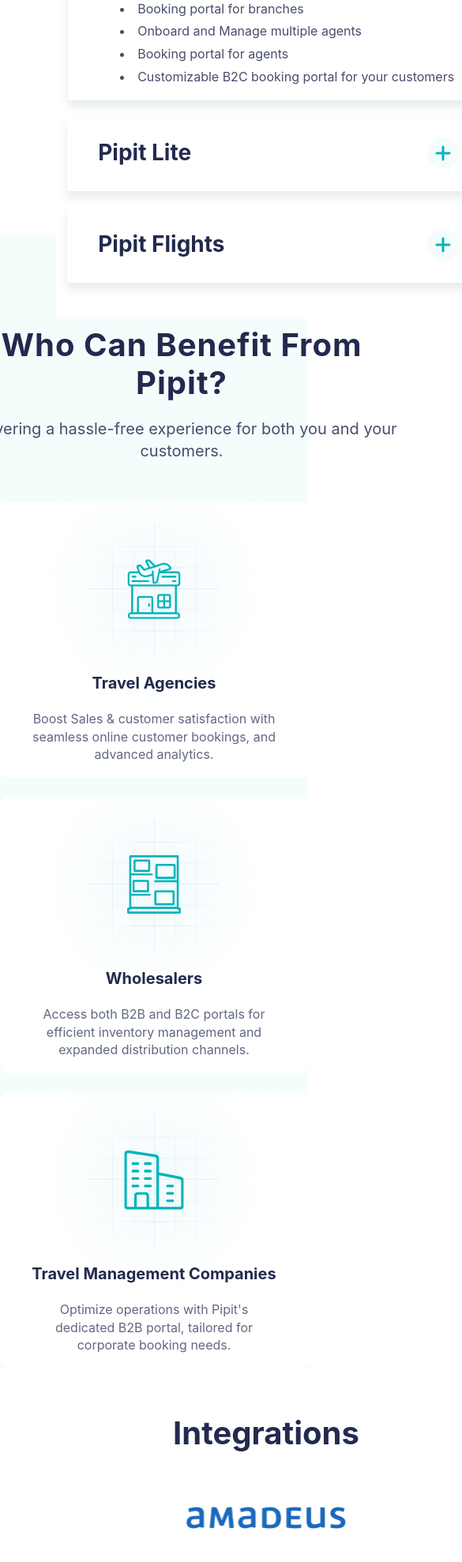
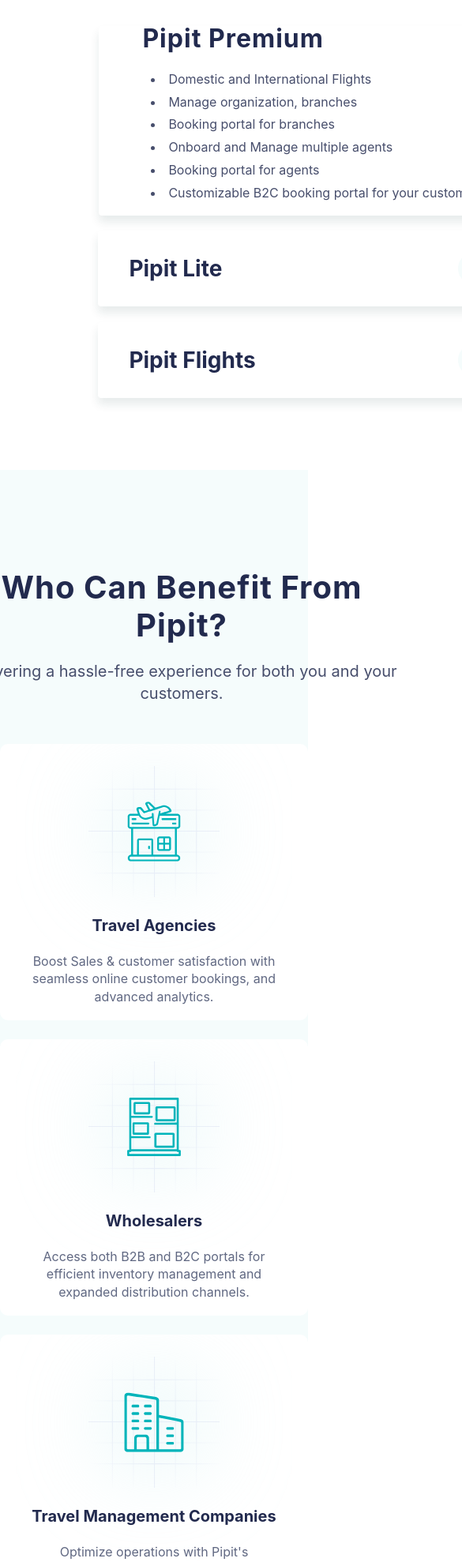
Before and after one commit to iamsabitak/PiPit-Frontend, a React (Vite) app: page / in a window 390 px wide. Shown: the part 3886-5864 px from the top of the page at 79% size, 585 px wide, since content can reach past the window. Built offline with nearby package versions, Linux system fonts and the light colour scheme.

Commit message:
fixed some issues

```diff
--- a/src/App.tsx
+++ b/src/App.tsx
@@ -1,5 +1,4 @@
 import React from "react";
-
 import AppContent from "./AppContent";
 
 const App: React.FC = () => {
--- a/src/components/MainContent.tsx
+++ b/src/components/MainContent.tsx
@@ -22,7 +22,6 @@
           <Text
             className="text"
             mt={4}
-            h={"174px"}
             fw={700}
             size="48px"
             c={"#222A4E"}
--- a/src/components/PipitBenefitsTable.tsx
+++ b/src/components/PipitBenefitsTable.tsx
@@ -41,6 +41,8 @@
       mt={90}
       w={"1,440px"}
       // h={"690px"}
+      pt={10}
+      pb={50}
       className="PipitBenefitsTable"
     >
       <Box
--- a/src/index.css
+++ b/src/index.css
@@ -6,8 +6,7 @@
 
 @media (min-width: 375px) and (max-width: 767px) {
   .container {
-    width: 43.1rem;
-    /* height: 42rem; */
+    width: 768px;
     padding: 60px;
     background-color: linear-gradient(
       90deg,
@@ -56,24 +55,27 @@
     font-size: 40px;
     line-height: 34.1px;
   }
-  .content {
+  /* .content {
     height: 49rem;
-  }
+  } */
   .FeatureSection {
-    width: 43.1rem;
+    width: 768px;
     display: grid;
     align-items: center;
     justify-content: center;
     /* margin-left: -60px; */
   }
+  .FeatureSection1 {
+    width: 368px;
+  }
   .FeaturePresentation {
-    width: 43.1rem;
+    width: 768px;
     height: 882.21px;
     display: grid;
     align-items: center;
     text-align: center;
     justify-content: center;
-    margin-top: -30px;
+    /* margin-top: -30px; */
     align-items: center;
   }
   .FeaturePresentation-text {
@@ -95,14 +97,13 @@
     margin-left: 9rem;
   }
   .PipitBenefitsTable {
-    width: 43.1rem;
+    width: 768px;
     display: grid;
     align-items: center;
     text-align: center;
     justify-content: center;
-    /* margin-top: 90px; */
+    margin-top: 15rem !important;
     align-items: center;
-    /* padding-bottom: 50px; */
   }
   .PipitBenefitsTable-text {
     width: 547px;
@@ -128,7 +129,7 @@
     /* margin-left: -9rem; */
   }
   .contact {
-    width: 43.1rem;
+    width: 768px;
     background-color: #1c2341;
   }
   .contactsection {
```
